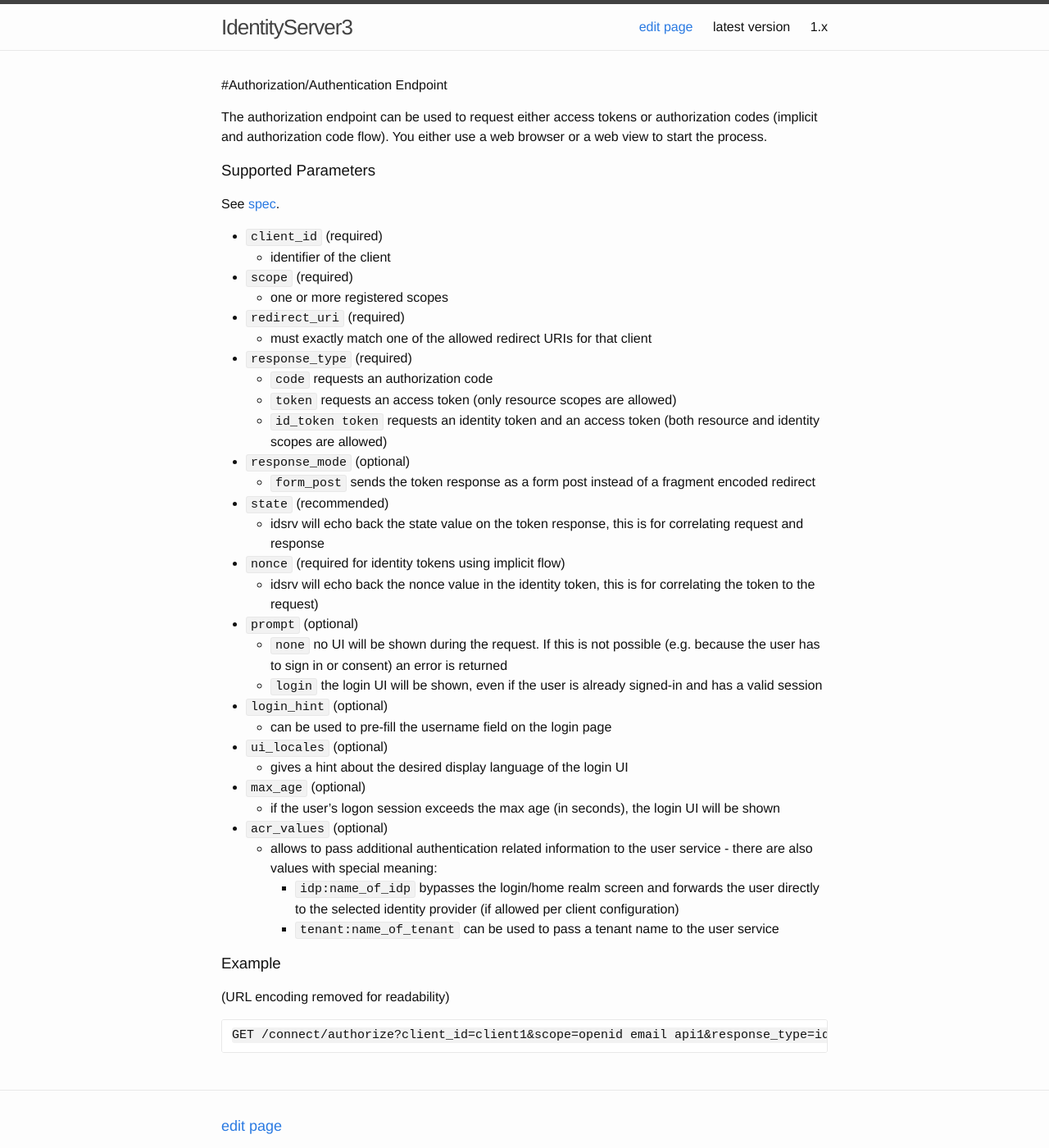
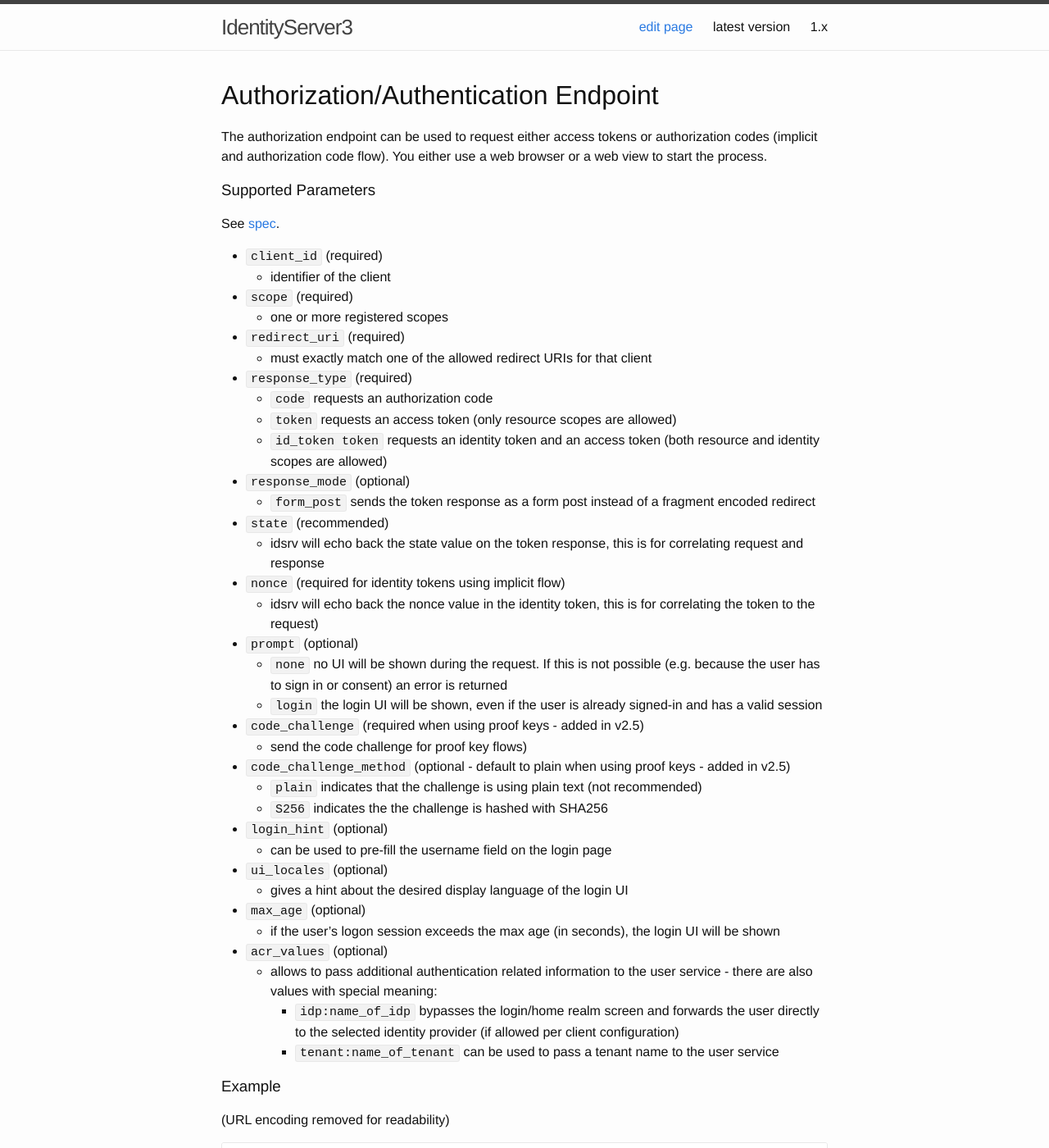
Before and after one commit to IdentityServer/Documentation, a Jekyll site: the page built from docsv2/endpoints/authorization.md, in a window 1280 px wide and 1400 px high. Shown: the whole window at 82% size. Built offline with Jekyll 4.4.1, drawn with Linux system fonts in a browser that asks for light colours.

Commit message:
Update authorization.md

```diff
--- a/docsv2/endpoints/authorization.md
+++ b/docsv2/endpoints/authorization.md
@@ -2,7 +2,7 @@
 layout: docs-default
 ---
 
-#Authorization/Authentication Endpoint
+# Authorization/Authentication Endpoint
 
 The authorization endpoint can be used to request either access tokens or authorization codes (implicit and authorization code flow). You either use a web browser or a web view to start the process.
 
@@ -29,6 +29,11 @@
 - `prompt` (optional)
     - `none` no UI will be shown during the request. If this is not possible (e.g. because the user has to sign in or consent) an error is returned
     - `login` the login UI will be shown, even if the user is already signed-in and has a valid session
+- `code_challenge` (required when using proof keys - added in v2.5)
+    - send the code challenge for proof key flows)
+- `code_challenge_method` (optional - default to plain when using proof keys - added in v2.5)
+    - `plain` indicates that the challenge is using plain text (not recommended)
+    - `S256` indicates the the challenge is hashed with SHA256
 - `login_hint` (optional)
     - can be used to pre-fill the username field on the login page
 - `ui_locales` (optional)
```
